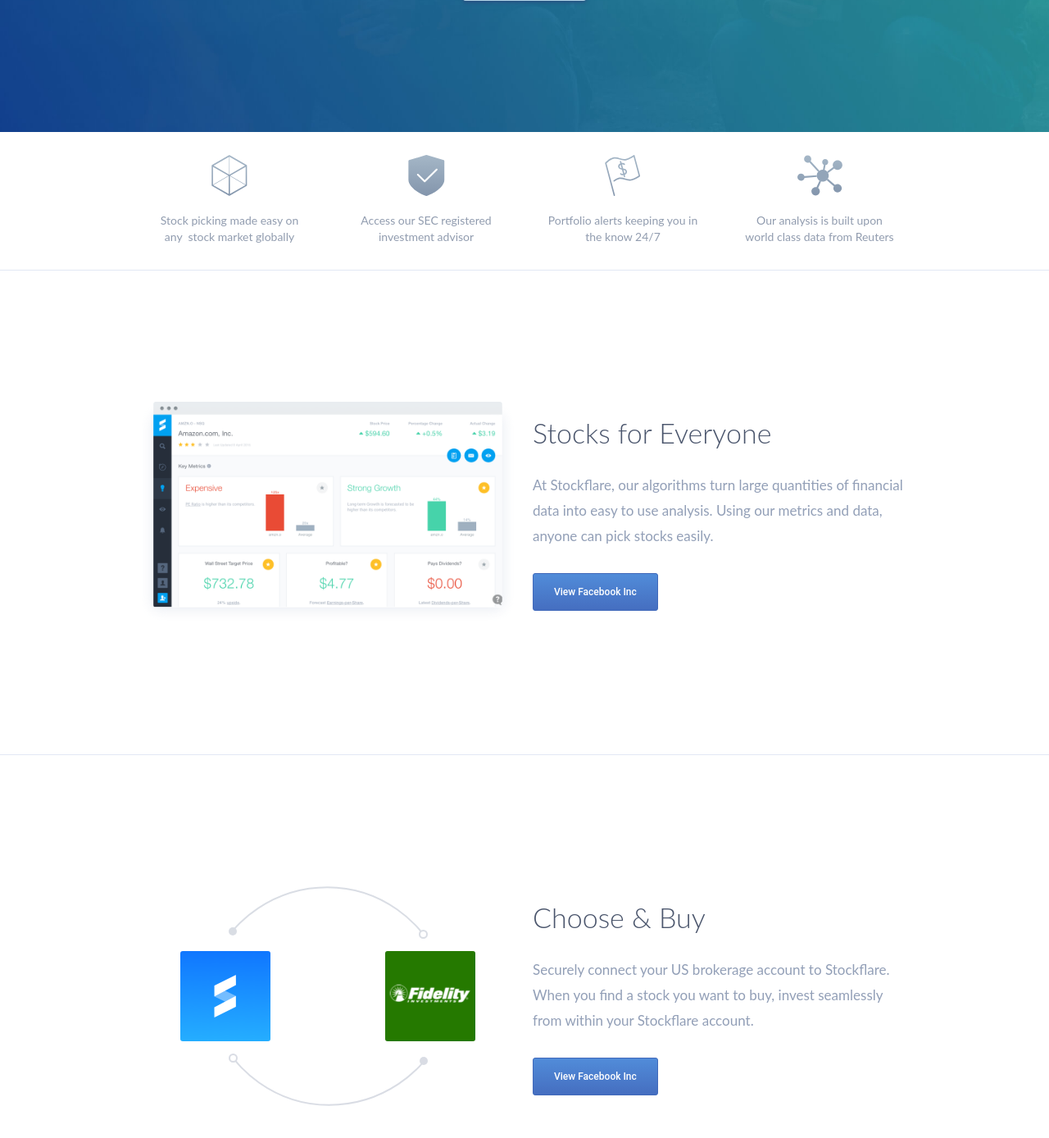
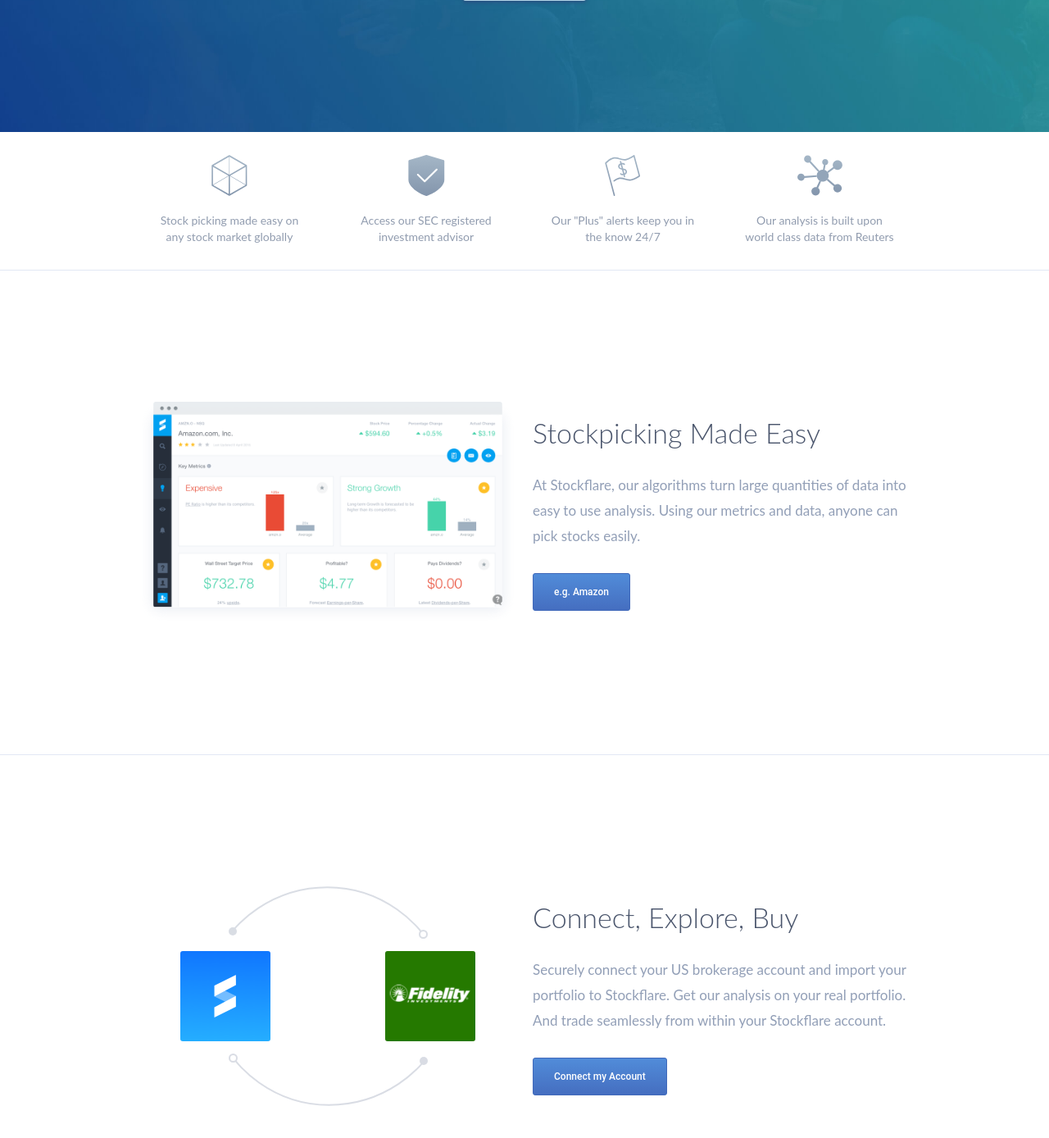
Before and after one commit to Stockflare/landing, a Jekyll site: the page built from index.html, in a window 1280 px wide and 1400 px high, scrolled down 378 px. Shown: the top 1388 px of the window at 82% size. Built offline with Jekyll 4.4.1, drawn with Linux system fonts in a browser that asks for light colours; some of the changed text lies outside the part shown.

Commit message:
Wordsmithing

```diff
--- a/index.html
+++ b/index.html
@@ -25,13 +25,13 @@
   <div class="w-container">
     <div class="w-row">
       <div class="w-col w-col-3 w-col-small-6 introduction-col"><img class="introduction-icon" src="images/icon-stock-picking.svg">
-        <p class="introduction-icon-p">Stock picking made easy on any&nbsp; stock market globally</p>
+        <p class="introduction-icon-p">Stock picking made easy on any stock market globally</p>
       </div>
       <div class="w-col w-col-3 w-col-small-6 introduction-col"><img class="introduction-icon" src="images/icon-regulated.svg">
         <p class="introduction-icon-p">Access our SEC registered investment advisor</p>
       </div>
       <div class="w-col w-col-3 w-col-small-6 introduction-col"><img class="introduction-icon" src="images/icon-flags.svg">
-        <p class="introduction-icon-p">Portfolio alerts keeping you in the know 24/7</p>
+        <p class="introduction-icon-p">Our "Plus" alerts keep you in the know 24/7</p>
       </div>
       <div class="w-col w-col-3 w-col-small-6 introduction-col"><img class="introduction-icon" src="images/icon-data.svg">
         <p class="introduction-icon-p">Our analysis is built upon world class data from Reuters</p>
@@ -45,8 +45,8 @@
       <div class="w-col w-col-6 w-col-stack mobile-margin-bottom"><img src="images/image-browser.png">
       </div>
       <div class="w-col w-col-6 w-col-stack">
-        <h2 class="block-h2">Stocks for Everyone</h2>
-        <p class="block-p">At Stockflare, our algorithms turn large quantities of financial data into easy­ to­ use analysis. Using our metrics and data, anyone can pick ­stocks easily.</p><a class="w-button block-button" href="https://stockflare.com/$/stocks/fb.o">View Facebook Inc</a>
+        <h2 class="block-h2">Stockpicking Made Easy</h2>
+        <p class="block-p">At Stockflare, our algorithms turn large quantities of data into easy to use analysis. Using our metrics and data, anyone can pick stocks easily.</p><a class="w-button block-button" href="https://stockflare.com/$/stocks/amzn.o">e.g. Amazon</a>
       </div>
     </div>
   </div>
@@ -72,8 +72,8 @@
         </div><img class="trade-interaction-rope" src="images/icon-import.svg">
       </div>
       <div class="w-col w-col-6 w-col-stack">
-        <h2 class="block-h2">Choose &amp; Buy</h2>
-        <p class="block-p">Securely connect your US brokerage account to Stockflare. When you find a stock you want to buy, invest seamlessly from within your Stockflare account.</p><a class="w-button block-button" href="https://stockflare.com/$/stocks/fb.o">View Facebook Inc</a>
+        <h2 class="block-h2">Connect, Explore, Buy</h2>
+        <p class="block-p">Securely connect your US brokerage account and import your portfolio to Stockflare. Get our analysis on your real portfolio. And trade seamlessly from within your Stockflare account.</p><a class="w-button block-button" href="https://stockflare.com/$/portfolio/link">Connect my Account</a>
       </div>
     </div>
   </div>
@@ -84,8 +84,8 @@
       <div class="w-col w-col-6 w-col-stack mobile-margin-bottom"><img src="images/image-newbroker.png">
       </div>
       <div class="w-col w-col-6 w-col-stack">
-        <h2 class="block-h2">Invest in the US?</h2>
-        <p class="block-p">Stockflare users, anywhere in the world can open a US brokerage account with our partner, DriveWealth, and invest in the largest stock market in the world. There are no minimums and each trade cost less than $3.</p><a class="w-button block-button" href="https://stockflare.com/portfolio/link">Open an Account</a>
+        <h2 class="block-h2">Invest in the US</h2>
+        <p class="block-p">Stockflare users, anywhere in the world, can open a US account with our partner DriveWealth. No minimums. Less than $3 a trade.</p><a class="w-button block-button" href="https://stockflare.com/$/ustrading">Open an Account</a>
       </div>
     </div>
   </div>
@@ -100,8 +100,8 @@
         </div>
       </div>
       <div class="w-col w-col-6 w-col-stack">
-        <h2 class="block-h2">Sleep Easy</h2>
-        <p class="block-p">Sign up for our advisory service and let Stockflare monitor your investments 24/7. Our algorithms watch for changes in the underlying businesses you’ve invested in.</p><a class="w-button block-button" href="https://stockflare.com/subscribe">More Information</a>
+        <h2 class="block-h2">Sleep Easy with "Plus"</h2>
+        <p class="block-p">Sign up for Stockflare "Plus" and have us monitor your portfolio 24/7. Our algorithms watch for changes in the underlying businesses you’ve invested in.</p><a class="w-button block-button" href="https://stockflare.com/subscribe">Free Trial</a>
       </div>
     </div>
   </div>
```
Also changed, not shown: other parts of index.html (+1 -1 lines).
